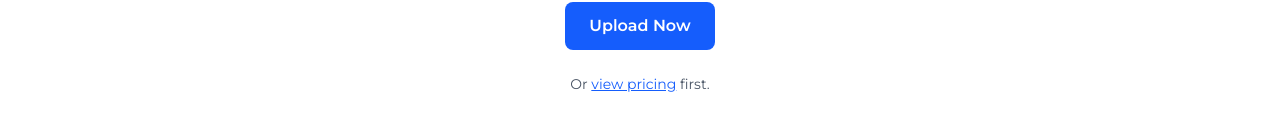
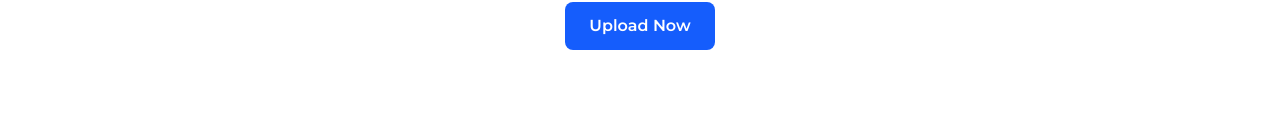
Before and after one commit to RobertMcCarthy1999/serve-safe, a Next.js app: page / in a window 1280 px wide. Shown: the part 746-876 px from the top of the page. Built offline with nearby package versions, Linux system fonts and the light colour scheme.

Commit message:
Remove redundant pricing link from homepage

```diff
--- a/src/app/page.js
+++ b/src/app/page.js
@@ -51,13 +51,7 @@ export default function HomePage() {
           >
             Upload Now
           </a>
-          <p className="mt-6 text-sm text-gray-600">
-            Or{' '}
-            <a href="/pricing" className="text-blue-600 underline hover:text-blue-800">
-              view pricing
-            </a>{' '}
-            first.
-          </p>
+
         </section>
       </main>
     </>
```
